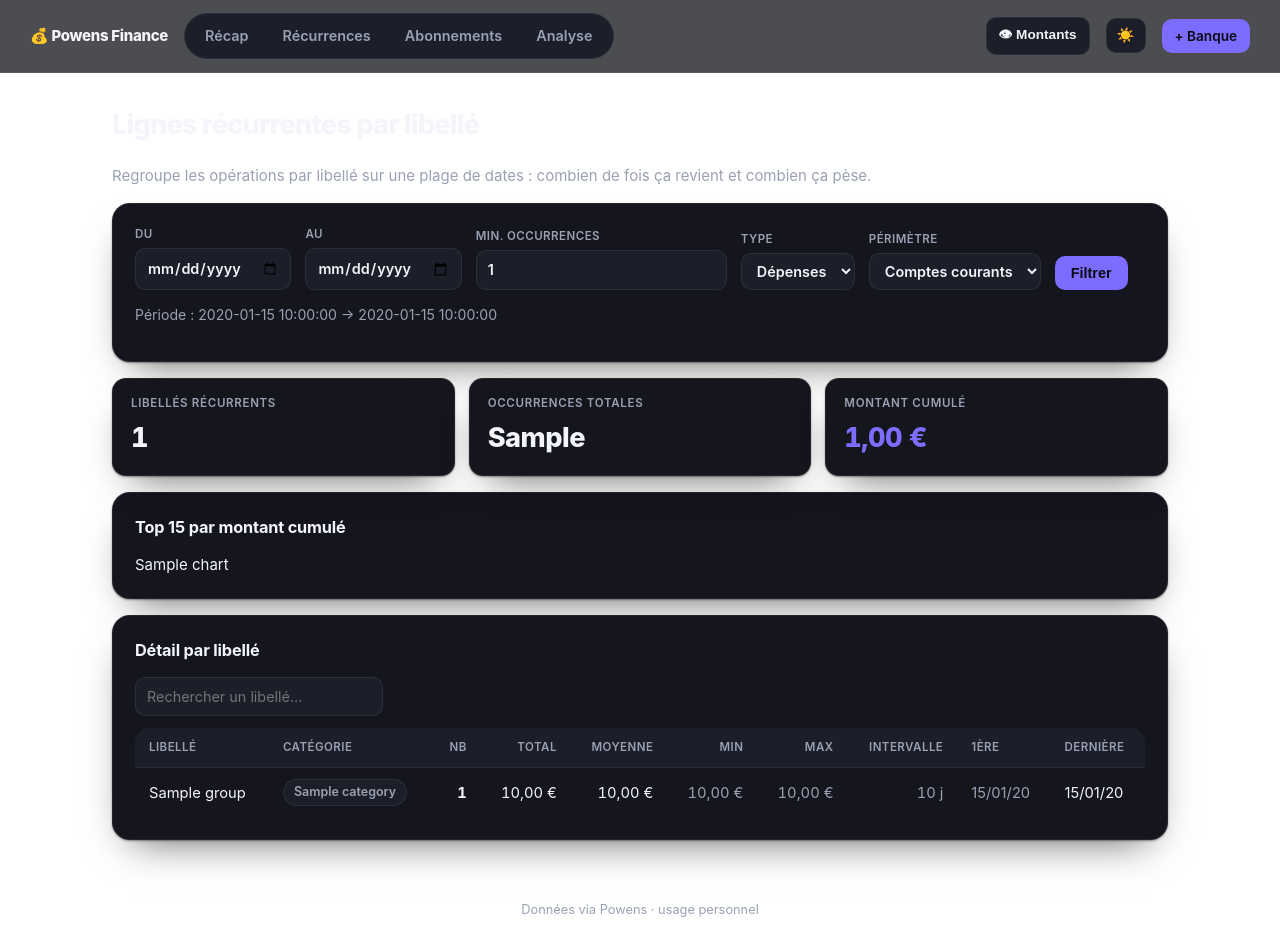
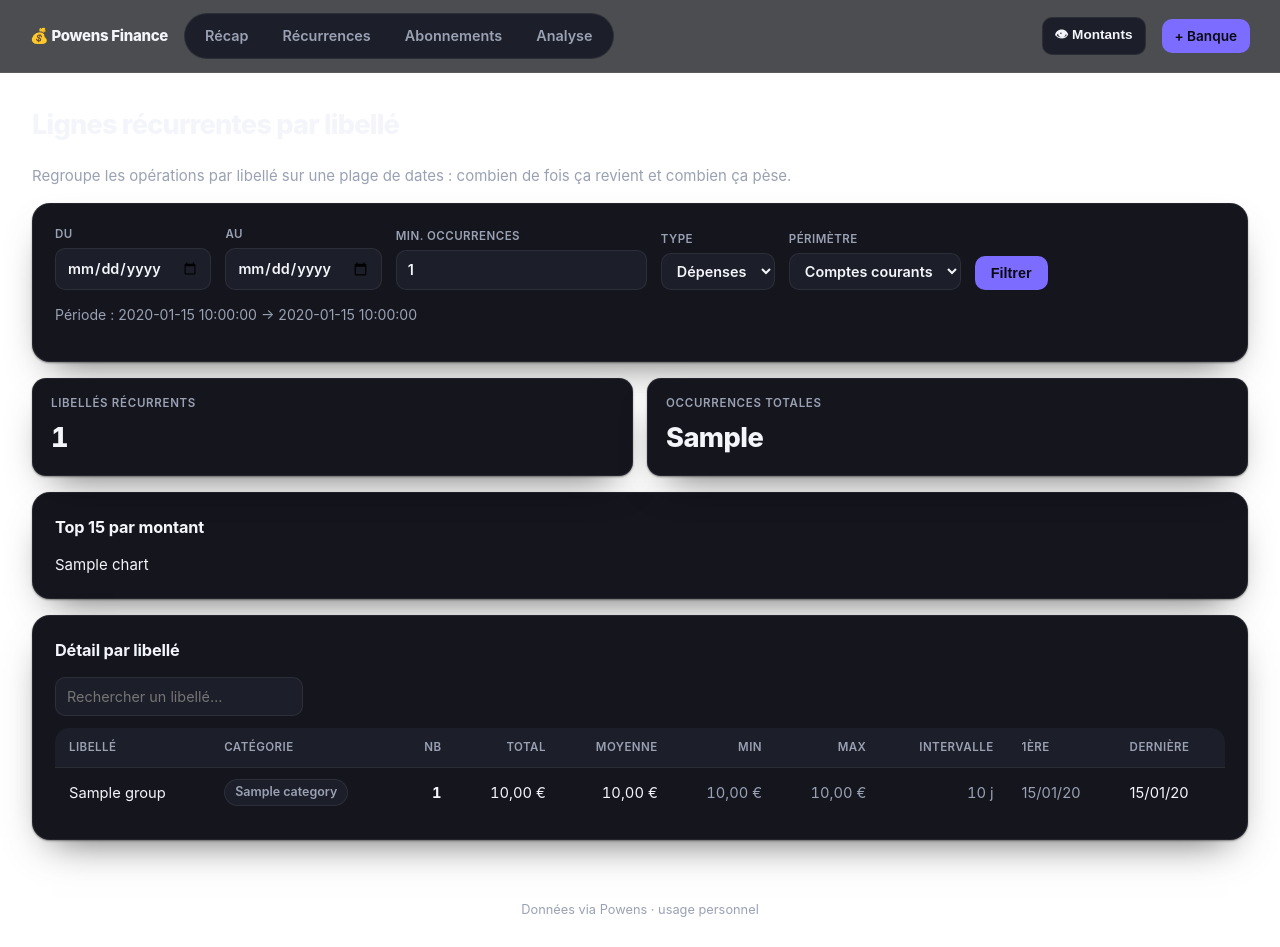
Before and after one commit to bartolije/pypowens, a FastAPI app: template app/templates/frequency.html in a window 1280 px wide. Run offline with FastAPI, Linux system fonts and the light colour scheme; the template is opened without the code that fills it: most values are stand-ins (such as "Sample title", 1, 10 or a date in 2020); parts of the project's set-up code (start-up, migrations or seed data) failed here and were passed over.

Commit message:
app: dark-only + UX feedback (sort by amount, wider, consolidated recap)
- Dark-only: removed light theme + theme toggle (simpler)
- Wider page (max-width 1320) so Analyse isn't cramped
- Recap: accounts sorted by balance desc (last column); family tables
  consolidated into a single dense "Comptes" card with sub-sections
- Récurrences: Top 15 chart sorted by amount; default table sort = amount;
  removed the "Montant cumulé" tile

Verified via screenshots (recap/recurrences/analyse). 25 tests, ruff clean.

Co-Authored-By: Claude Opus 4.8 (1M context) <noreply@anthropic.com>

```diff
--- a/app/frequency.py
+++ b/app/frequency.py
@@ -124,7 +124,7 @@ async def recurrences(
     settings: Settings = Depends(get_settings),
     date_from: str | None = Query(default=None),
     date_to: str | None = Query(default=None),
-    sort: str = Query(default="count"),
+    sort: str = Query(default="total"),
     min_count: int = Query(default=2, ge=1),
     kind: str = Query(default="debit"),
     scope: str = Query(default="spending"),
@@ -136,7 +136,7 @@ async def recurrences(
     if d_from is None:
         d_from = date(date.today().year, 1, 1)
     if sort not in SORTS:
-        sort = "count"
+        sort = "total"
     if kind not in ("debit", "credit"):
         kind = "debit"
     if scope not in ("spending", "all"):
@@ -164,10 +164,10 @@ async def recurrences(
 
     total_all = sum((g.total for g in groups), Decimal("0"))
     occ_all = sum(g.count for g in groups)
-    top = groups[:15]
+    top = sorted(groups, key=lambda g: g.total, reverse=True)[:15]
     chart = bar_chart(
         [(g.label[:22], float(g.total)) for g in top],
-        color="#4e79a7",
+        color="#7c6cff",
     )
 
     return templates.TemplateResponse(
--- a/app/recap.py
+++ b/app/recap.py
@@ -70,6 +70,10 @@ async def recap(request: Request, client: PowensClient = Depends(get_client)):
         subtotals[fam] += balance
         net += balance
 
+    # Sort accounts within each family by balance, largest first (last column).
+    for name in FAMILY_ORDER:
+        grouped[name].sort(key=lambda a: a.balance or Decimal(0), reverse=True)
+
     families = [
         {"name": name, "accounts": grouped[name], "subtotal": subtotals[name]}
         for name in FAMILY_ORDER
--- a/app/static/style.css
+++ b/app/static/style.css
@@ -93,7 +70,7 @@ h3 { font-size: .82rem; font-weight: 600; color: var(--muted); margin: 0 0 8px;
 .btn-sm { padding: 6px 12px; font-size: .85rem; }
 
 /* Layout */
-.wrap { max-width: 1120px; margin: 0 auto; padding: clamp(16px, 3vw, 32px); }
+.wrap { max-width: 1320px; margin: 0 auto; padding: clamp(16px, 3vw, 32px); }
 .page-head { display: flex; align-items: center; justify-content: space-between;
   flex-wrap: wrap; gap: 12px; margin-bottom: 20px; }
 .stack > * + * { margin-top: 16px; }
--- a/app/templates/base.html
+++ b/app/templates/base.html
@@ -1,18 +1,14 @@
 <!doctype html>
-<html lang="fr" data-theme="dark">
+<html lang="fr">
 <head>
   <meta charset="utf-8">
   <meta name="viewport" content="width=device-width, initial-scale=1">
   <title>{% block title %}Powens Finance{% endblock %}</title>
   <link rel="stylesheet" href="/static/style.css">
   <script>
-    (function () {
-      var t = localStorage.getItem("pf-theme") || "dark";
-      document.documentElement.setAttribute("data-theme", t);
-      if (localStorage.getItem("pf-hide") === "1") {
-        document.documentElement.classList.add("hide-amounts");
-      }
-    })();
+    if (localStorage.getItem("pf-hide") === "1") {
+      document.documentElement.classList.add("hide-amounts");
+    }
   </script>
 </head>
 <body>
@@ -26,7 +22,6 @@
     </nav>
     <span class="spacer"></span>
     <button id="mask-toggle" class="btn btn-sm" title="Masquer / afficher les montants">👁 Montants</button>
-    <button id="theme-toggle" class="btn btn-icon" title="Thème clair / sombre">🌙</button>
     <a class="btn btn-primary btn-sm" href="/connect">+ Banque</a>
   </header>
 
--- a/app/templates/frequency.html
+++ b/app/templates/frequency.html
@@ -51,15 +51,11 @@
     <div class="k">Occurrences totales</div>
     <div class="v">{{ occ_all }}</div>
   </div>
-  <div class="stat">
-    <div class="k">Montant cumulé</div>
-    <div class="v accent">{{ total_all | money }}</div>
-  </div>
 </div>
 
 {% if groups %}
 <div class="card" style="margin-top:16px">
-  <h2>Top 15 par montant cumulé</h2>
+  <h2>Top 15 par montant</h2>
   {{ chart | safe }}
 </div>
 
```
Also changed, not shown: other parts of app/static/style.css (+5 -23 lines), app/templates/recap.html (+8 -2 lines).
